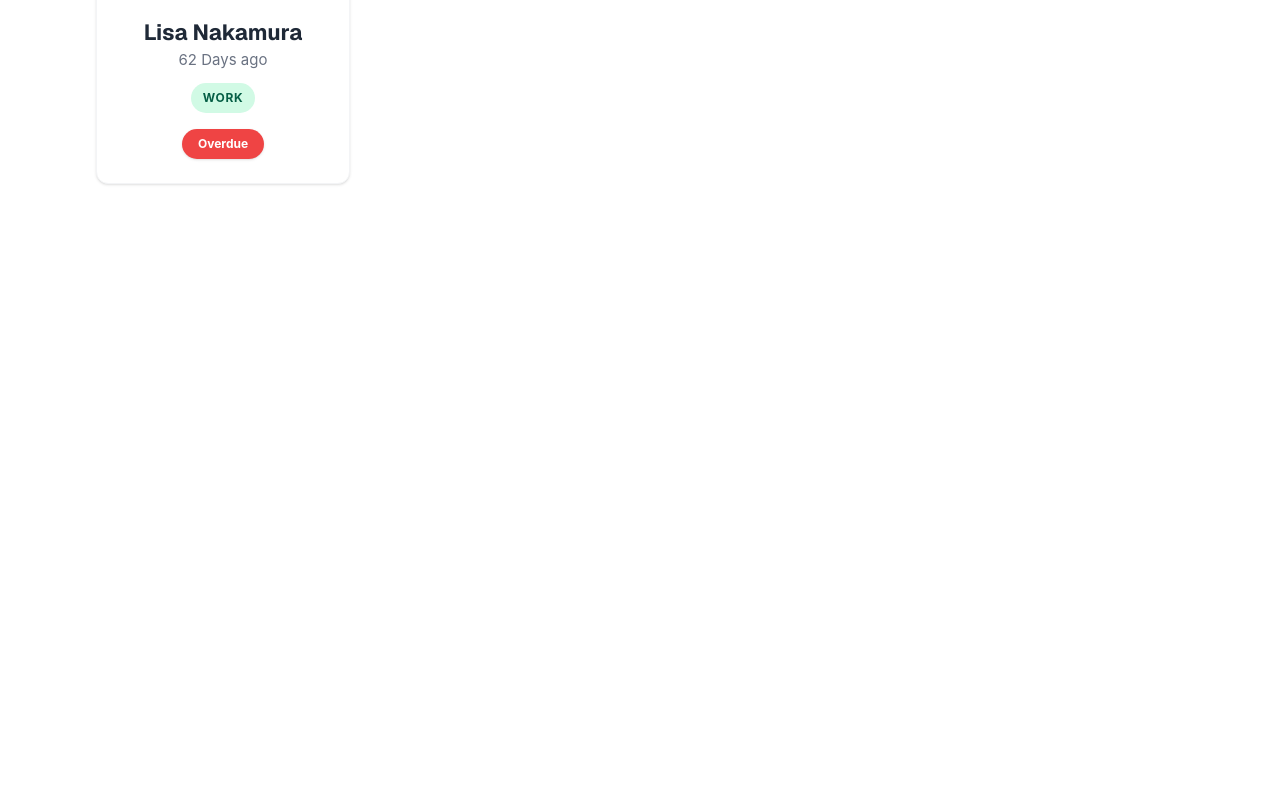
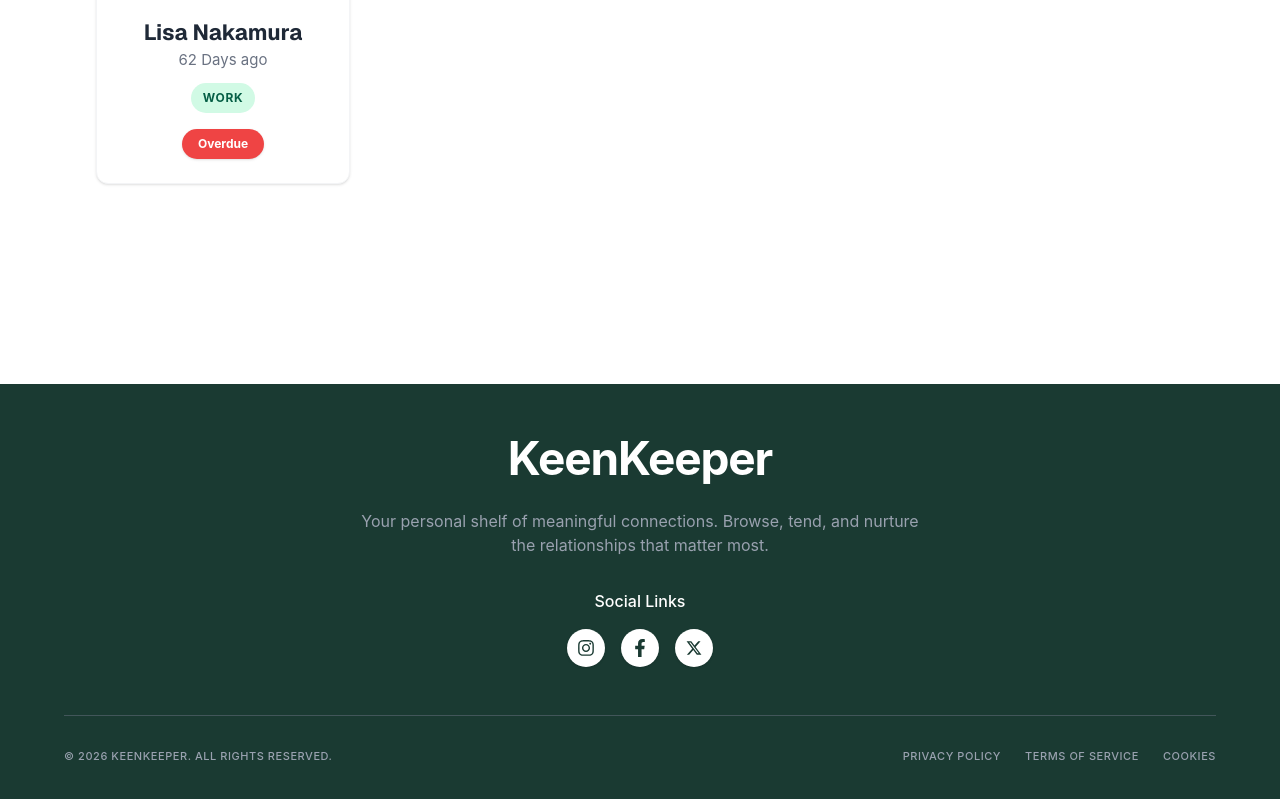
Before and after one commit to fardin33/Assignment_07, a React (Vite) app in the folder KeenKeeper/: page / in a window 1280 px wide. Shown: the part 1857-2656 px from the top of the page. Before the commit the page ends 2081 px from the top, so only its background shows below. Built offline with nearby package versions, Linux system fonts and the light colour scheme.

Commit message:
Keen Keeper, Footer Section Completed

```diff
--- a/KeenKeeper/src/components/shared/Footer.jsx
+++ b/KeenKeeper/src/components/shared/Footer.jsx
@@ -1,10 +1,73 @@
 import React from "react";
+import { FaFacebookF, FaInstagram } from "react-icons/fa";
+import { RiTwitterXFill } from "react-icons/ri";
 
 const Footer = () => {
   return (
-    <div>
-      <h2>Footer Created</h2>
-    </div>
+    <footer className="bg-[#1a3a32] text-gray-300 py-10 px-6 mt-25 md:mt-30 lg:mt-40">
+      <div className="max-w-6xl mx-auto flex flex-col items-center text-center">
+        {/* Logo Name */}
+        <h2 className="text-white text-[34px] md:text-[40px] lg:text-[46px] font-bold mb-4 tracking-tight">
+          KeenKeeper
+        </h2>
+
+        {/* description */}
+        <p className="max-w-xl text-[12px] md:text-[14.5px] lg:text-[16px] mb-8 text-gray-400">
+          Your personal shelf of meaningful connections. Browse, tend, and
+          nurture the relationships that matter most.
+        </p>
+
+        {/* Social Links Section */}
+        <div className="mb-12">
+          <h3 className="text-white font-medium mb-4">Social Links</h3>
+          <div className="flex gap-4 justify-center">
+            {/* Instagram */}
+            <a
+              href="#"
+              className="bg-white p-2.5 rounded-full text-[#1a3a32] hover:bg-black hover:text-white transition-all shadow-sm"
+              aria-label="Instagram"
+            >
+              <FaInstagram size={18} />
+            </a>
+
+            {/* Facebook */}
+            <a
+              href="#"
+              className="bg-white p-2.5 rounded-full text-[#1a3a32] hover:bg-black hover:text-white transition-all shadow-sm "
+              aria-label="Facebook"
+            >
+              <FaFacebookF size={18} />
+            </a>
+
+            {/* X (Twitter) */}
+            <a
+              href="#"
+              className="bg-white p-2.5 rounded-full text-[#1a3a32] hover:bg-black hover:text-white transition-all shadow-sm"
+              aria-label="X"
+            >
+              <RiTwitterXFill size={18} />
+            </a>
+          </div>
+        </div>
+
+        {/* Bottom Bar */}
+        <div className="w-full border-t border-gray-500/50 pt-8 flex flex-col md:flex-row justify-between items-center text-[11px] uppercase tracking-wider text-gray-400 font-medium">
+          <p>© 2026 KeenKeeper. All rights reserved.</p>
+
+          <div className="flex gap-6 mt-4 md:mt-0">
+            <a href="#" className="hover:text-white transition-colors">
+              Privacy Policy
+            </a>
+            <a href="#" className="hover:text-white transition-colors">
+              Terms of Service
+            </a>
+            <a href="#" className="hover:text-white transition-colors">
+              Cookies
+            </a>
+          </div>
+        </div>
+      </div>
+    </footer>
   );
 };
 
--- a/KeenKeeper/src/components/shared/Navbar.jsx
+++ b/KeenKeeper/src/components/shared/Navbar.jsx
@@ -76,10 +76,10 @@ const Navbar = () => {
           </div>
 
           <NavLink to="/" className="flex items-center cursor-pointer">
-            <span className="geist text-[23.5px] md:text-[25.5px] lg:text-[30px] font-bold text-[#1F2937]">
+            <span className="geist text-[24.5px] md:text-[26.5px] lg:text-[30px] font-bold text-[#1F2937]">
               Keen
             </span>
-            <span className="geist text-[23.5px] md:text-[25.5px] lg:text-[30px] font-bold text-[#244D3F]">
+            <span className="geist text-[24.5px] md:text-[26.5px] lg:text-[30px] font-bold text-[#244D3F]">
               Keeper
             </span>
           </NavLink>
--- a/KeenKeeper/src/layout/RootLayout.jsx
+++ b/KeenKeeper/src/layout/RootLayout.jsx
@@ -8,7 +8,7 @@ const RootLayout = () => {
     <div>
       <Navbar />
       <Outlet />
-      {/* <Footer /> */}
+      <Footer />
     </div>
   );
 };
```
